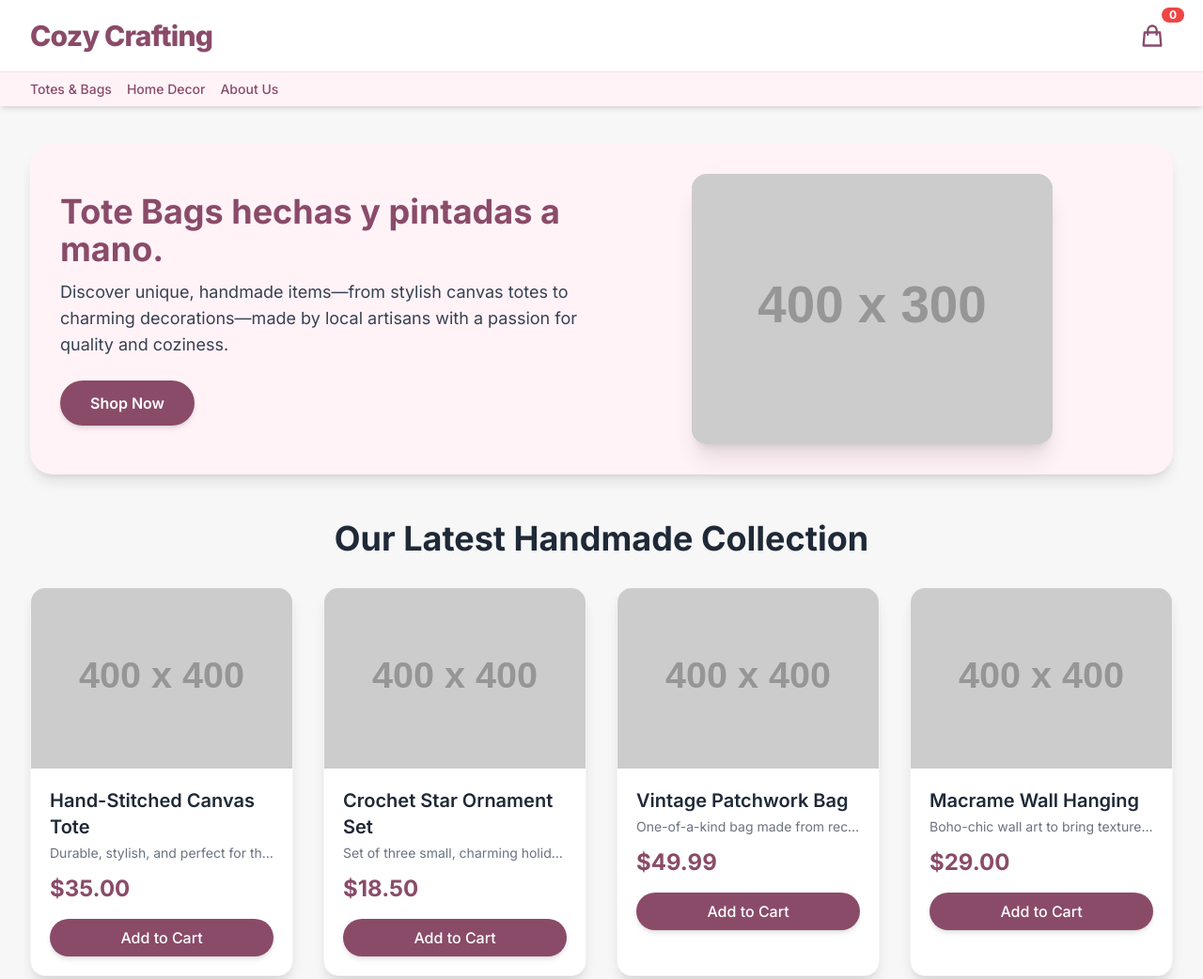
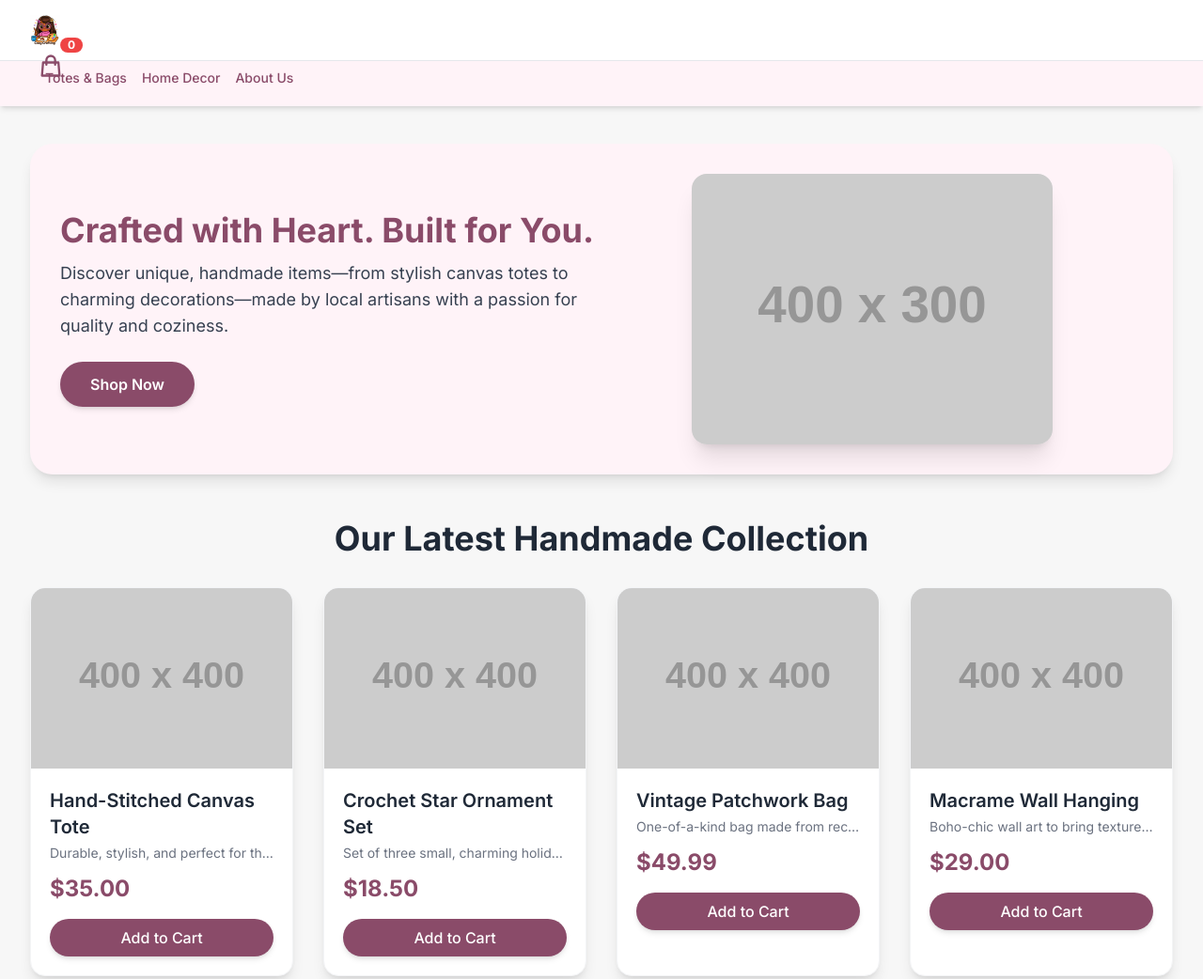
Before and after one commit to BorgesLebron/CozyCrafting, a plain HTML site: page index.html in a window 1280 px wide. Shown: the top 1042 px of the page at 94% size. Drawn offline with nearby package versions, Linux system fonts and the light colour scheme; placeholder pictures from the web are drawn by us.

Commit message:
Replace header text with logo and update footer

```diff
--- a/index.html
+++ b/index.html
@@ -32,7 +32,10 @@
     <header class="shadow-md sticky top-0 z-10 bg-white">
         <div class="max-w-7xl mx-auto px-4 sm:px-6 lg:px-8 py-4 flex justify-between items-center">
             <!-- Logo/Brand Name -->
-            <h1 class="text-3xl font-extrabold text-cozy tracking-tight">Cozy Crafting</h1>
+            <!-- Updated to use an image -->
+            <a href="#" class="h-8">
+                <img src="image.png" alt="Cozy Crafting Logo" class="h-8 w-auto">
+            <!--h1 class="text-3xl font-extrabold text-cozy tracking-tight">Cozy Crafting</h1-->
 
             <!-- Cart Icon/Count -->
             <div id="cart-button" class="relative cursor-pointer p-2 rounded-full hover:bg-gray-100 transition">
@@ -59,7 +62,7 @@
         <section class="bg-cozy rounded-3xl p-8 mb-12 shadow-lg">
             <div class="md:flex items-center">
                 <div class="md:w-1/2 mb-6 md:mb-0">
-                    <h2 class="text-4xl font-bold text-cozy mb-3">Tote Bags hechas y pintadas a mano.</h2>
+                    <h2 class="text-4xl font-bold text-cozy mb-3">Crafted with Heart. Built for You.</h2>
                     <p class="text-gray-700 mb-6 text-lg">
                         Discover unique, handmade items—from stylish canvas totes to charming decorations—made by local artisans with a passion for quality and coziness.
                     </p>
@@ -99,7 +102,7 @@
     <!-- Footer -->
     <footer class="bg-gray-800 text-white mt-12 py-8">
         <div class="max-w-7xl mx-auto px-4 sm:px-6 lg:px-8 text-center">
-            <p>&copy; 2025 Cozy Crafting. All rights reserved. | <span class="text-gray-400">Low-Budget E-Commerce Solution</span></p>
+            <p>&copy; 2025 Cozy Crafting. All rights reserved. | <span class="text-gray-400">BFN LLC</span></p>
             <div class="flex justify-center space-x-6 mt-4">
                 <a href="#" class="text-gray-400 hover:text-white transition">Privacy Policy</a>
                 <a href="#" class="text-gray-400 hover:text-white transition">Contact</a>
```
